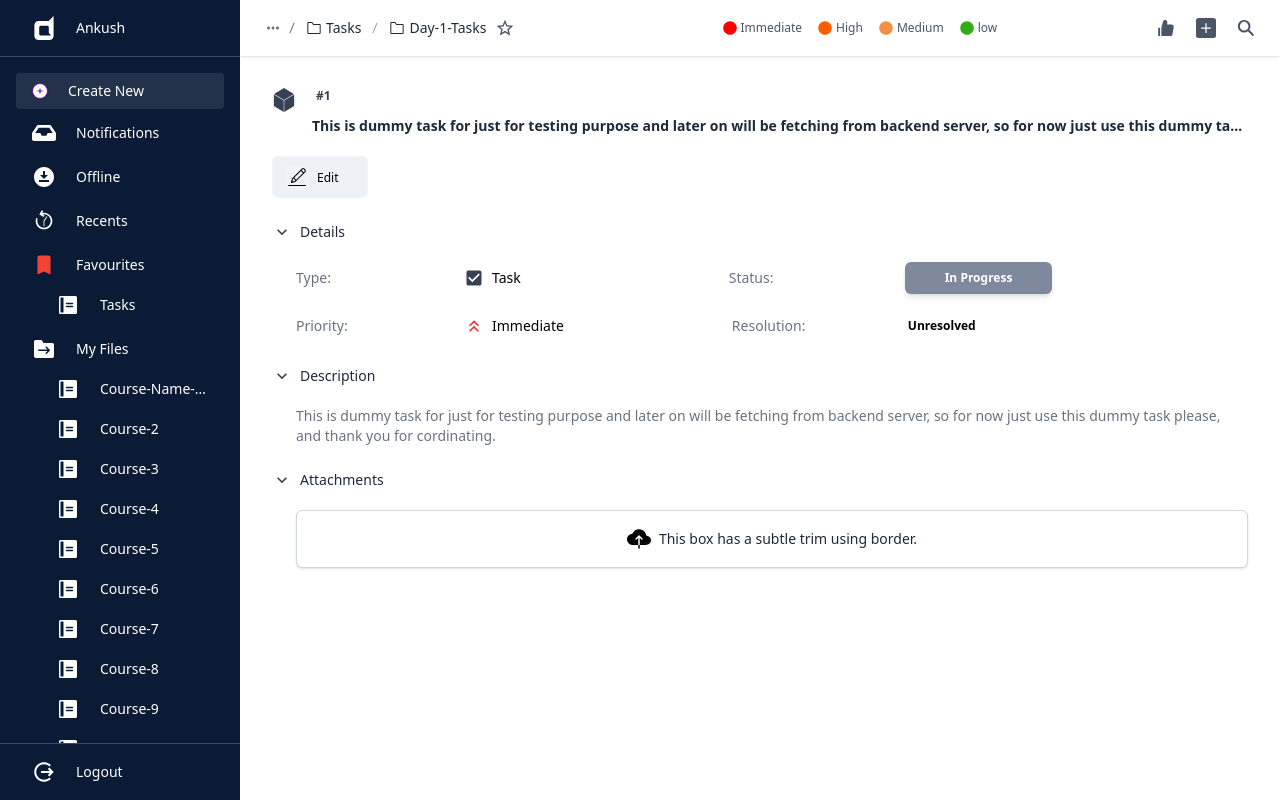
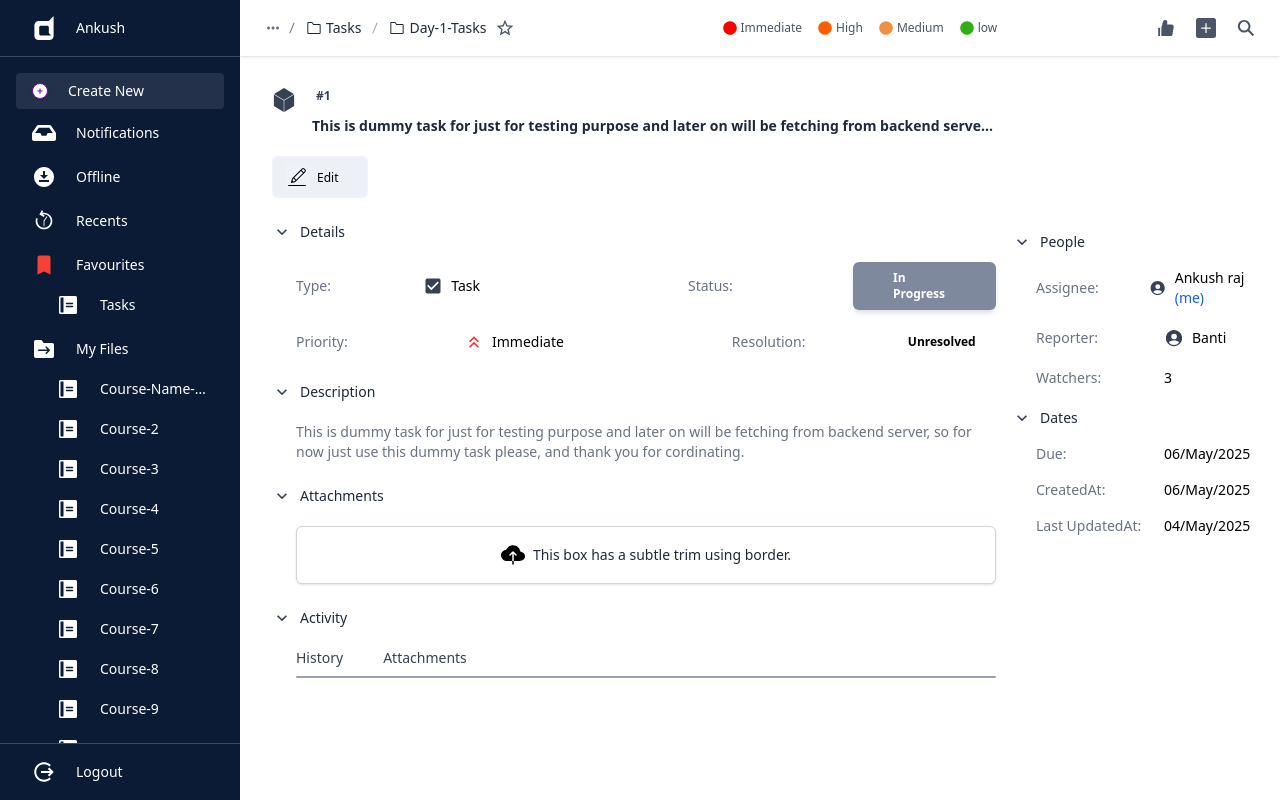
Before and after one commit to Ankushryuga/Resource-sharing-platform-js, a React (Vite) app: page /taskdetails/1 in a window 1280 px wide. Built offline with nearby package versions, Linux system fonts and the light colour scheme; the HTML template or start-up script is replaced by a standard one.

Commit message:
taskdetails page

```diff
--- a/src/kanbanboard/taskDetails/taskDetail.jsx
+++ b/src/kanbanboard/taskDetails/taskDetail.jsx
@@ -8,6 +8,7 @@ import { useState } from "react";
 import { MdCheckBox } from "react-icons/md";
 import { MdKeyboardDoubleArrowUp } from "react-icons/md";
 import { IoCloudUpload } from "react-icons/io5";
+import { IoPersonCircleSharp } from "react-icons/io5";
 
 
 
@@ -18,13 +19,18 @@ export default function TaskDetails() {
   const [detailExpand, setDetailExpand]=useState(true);
   const [descriptionExpand, setDescriptionExpand]=useState(true);
   const [attachmentExpand, setAttachmentExpand]=useState(true);
-  const [activity, setActivity]=useState(true);
+  const [activityExpand, setActivityExpand]=useState(true);
+  const [peopleExpand, setPeopleExpand]=useState(true);
+  const [dateExpand, setDateExpand]=useState(true);
+
   const {taskId}=useParams();
   return (
+    <div className="flex">
+      <div className="w-3/4 flex-none">
     <motion.div initial={{x:-100, opacity:0, rotateY:-10}}
     animate={{x:0, opacity:1, rotateY:0}}
     transition={{type:"spring", stiffness:100, damping:15}}
-    className="flex flex-col h-full"
+    className="grid grid-cols-1 gap-4 h-full"
     >
       <div className="flex-1 overflow-y-auto space-y-1 p-4 hide-scrollbar bg-transparent">
         <span className="text-xs font-bold text-gray-700 flex gap-5">
@@ -160,12 +166,110 @@ export default function TaskDetails() {
                   <IoCloudUpload className="text-2xl"/>
   <p className="truncate text-sm text-gray-800">This box has a subtle trim using border.</p>
 </div>
-
+              </motion.div>
+            </AnimatePresence>
+          )}
+          <div onClick={()=>setActivityExpand(!activityExpand)} className="flex items-center gap-2 pt-5 cursor-pointer hover:opacity-80 transition">
+            {activityExpand ?(
+              <MdKeyboardArrowDown className="text-xl text-gray-700" />
+            ):<MdKeyboardArrowRight className="text-xl text-gray-800 font-medium" />}
+            <p className="text-sm text-gray-800 font-medium">Activity</p>
+          </div>
+          {/* Activity Expand: */}
+          {activityExpand && (
+            <AnimatePresence>
+              <motion.div initial={{opacity:0, y:-5}}
+              animate={{opacity:1, y:0}}
+              exit={{opacity:0, y:-5}}
+              transition={{duration:0.2}}
+              className="pl-6 pt-4 space-y-2"
+              >
+                <div className="flex items-center gap-10">
+                  <button className="text-sm text-gray-700 font-medium bg-white border-none">History</button>
+                  <button className="text-sm text-gray-700 font-medium bg-white border-none">Attachments</button>
+                {/* <p className="text-sm text-gray-500 w-full"></p> */}
+                </div>
+              <hr className="w-full h-0.5 mx-auto bg-gray-400 border-0 rounded-sm dark:bg-gray-700" />
               </motion.div>
             </AnimatePresence>
           )}
       </div>
+    </motion.div>
+    </div>
+    <div className="w-1/4">
+          <div onClick={()=>setPeopleExpand(!peopleExpand)}
+        className="pt-40 flex items-center  gap-2 cursor-pointer hover:opacity-80 transition"
+        > {peopleExpand?(
+          <MdKeyboardArrowDown className="text-xl text-gray-700" />
+        ):<MdKeyboardArrowRight className="text-xl text-gray-800 font-medium"/>}
+      <p className="text-sm text-gray-800 font-medium">People</p>
+        </div>
+        {/* People: */}
+        {peopleExpand && (
+          <AnimatePresence>
+            <motion.div initial={{opacity:0, y:-5}}
+            animate={{opacity:1, y:0}}
+            exit={{opacity:0, y:-5}}
+            transition={{duration:0.2}}
+            className="pl-6 pt-4">
+              <div className="flex items-center gap-2">
+                <p className="text-sm text-gray-500 w-30">Assignee: </p>
+                <div className="flex items-center gap-2 text-sm text-black">
+                  <IoPersonCircleSharp  className="text-xl text-gray-700" />
+                    <span>Ankush raj <span className="text-blue-600">(me)</span></span>
+                </div>
+              </div>
+                <div className="flex items-center gap-2 pt-5">
+                <p className="text-sm text-gray-500 w-30">Reporter: </p>
+                <div className="flex items-center gap-2 text-sm text-black">
+                  <IoPersonCircleSharp className="text-xl text-gray-700"/>
+                  <span>Banti</span>
+                </div>
+                </div>
+                <div className="flex items-center gap-2 pt-5">
+                    <p className="text-sm text-gray-500 w-30">Watchers: </p>
+                    <div className="flex items-center gap-2 text-sm text-black">
+                      {3}
+                    </div>
+                </div>
+            </motion.div>
+          </AnimatePresence>
+        )}
+        <div onClick={()=>setDateExpand(!dateExpand)}
+        className="pt-5 flex gap-2 cursor-pointer hover:opacity-80 transition items-center"
+          > {dateExpand?(
+            <MdKeyboardArrowDown className="text-xl text-gray-700" />
+          ):<MdKeyboardArrowRight className="text-xl text-gray-800 font-medium" />}
+          <p className="text-sm text-gray-800 font-medium">Dates</p>
+        </div>
+        {dateExpand && (
+          <AnimatePresence>
+            <motion.div initial={{opacity:0, y:-5}}
+            animate={{opacity:1, y:0}}
+            exit={{opacity:0, y:-5}}
+            transition={{duration:0.2}}
+            className="pl-6 pt-4"
+            >
+                <div className="flex items-center gap-2">
+                    <p className="text-sm text-gray-500 w-30">Due:</p>
+                    <span className="text-sm text-black">06/May/2025</span>
+                </div>
+                {/* <div className="flex items-center gap-2 pt-4"> */}
+                  <div className="flex items-center gap-2 pt-4">
+                      <p className="text-sm text-gray-500 w-30">CreatedAt: </p>
+                      <span className="text-sm text-black">06/May/2025</span>
+                  </div>
+                {/* </div> */}
+                <div className="flex items-center gap-2 pt-4">
+                  <p className="text-sm text-gray-500 w-30">Last UpdatedAt: </p>
+                  <span className="text-sm text-black">04/May/2025</span>
+                </div>
+            </motion.div>
 
-    </motion.div>
+
+          </AnimatePresence>
+        )}
+    </div>
+    </div>
   );
 }
```
Lines whose indentation alone changed are shown as unchanged.
